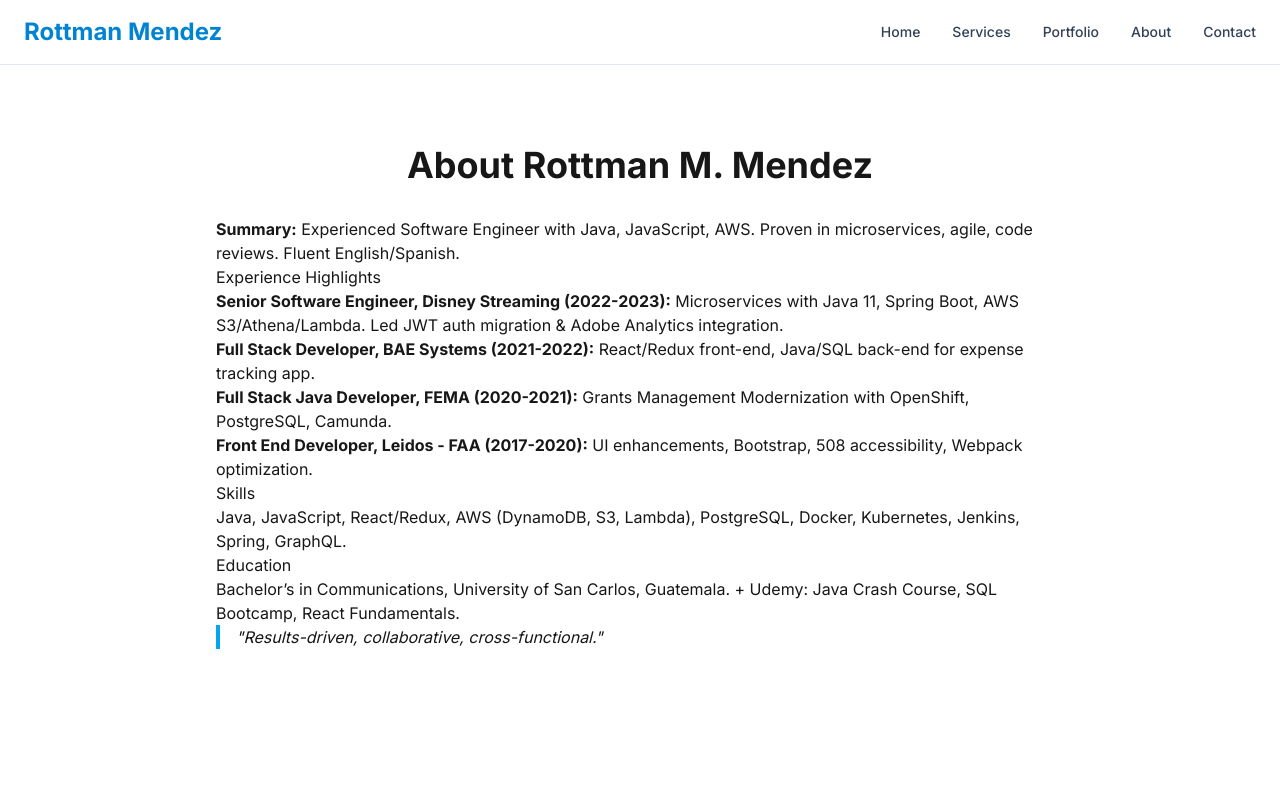
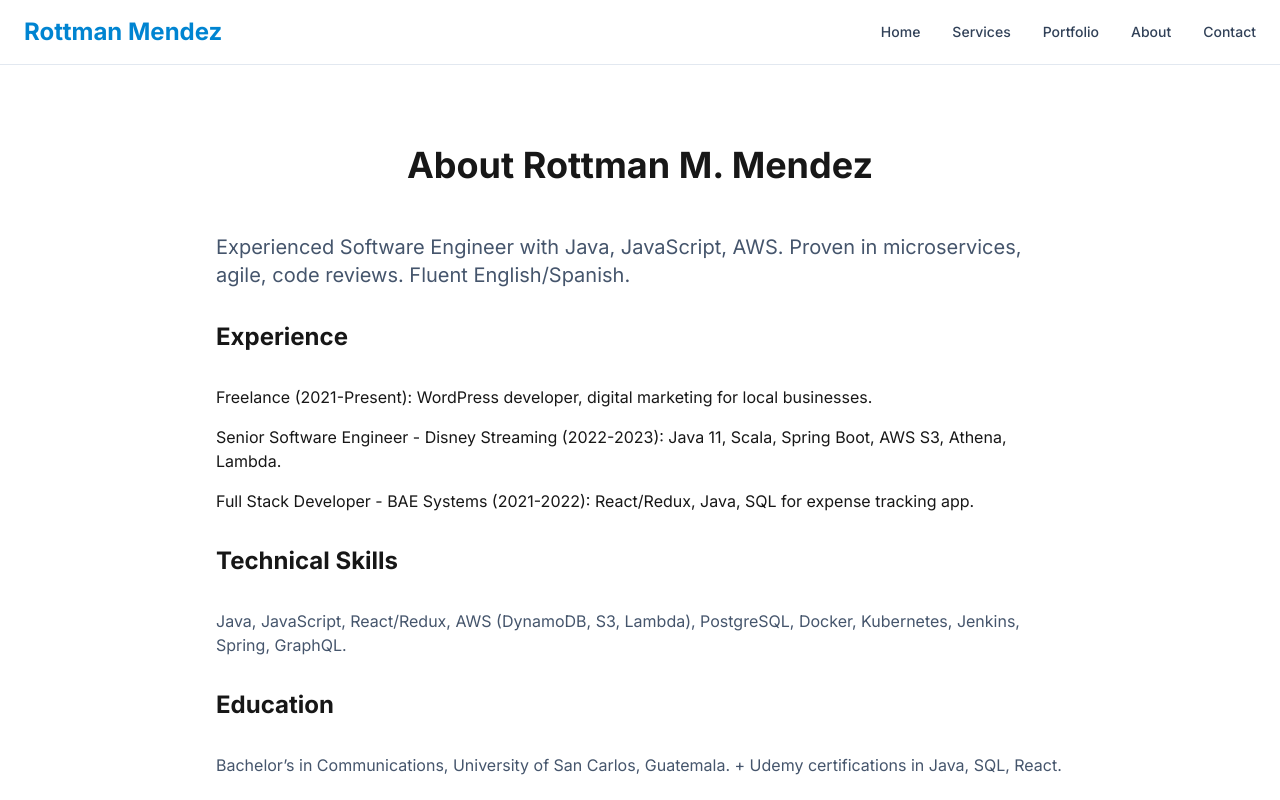
Before and after one commit to RottyM/rottym.com, a Next.js app: page /about in a window 1280 px wide. Shown: the top 800 px of the page. Built offline with nearby package versions, Linux system fonts and the light colour scheme.

Commit message:
FINAL: Remove all shadcn/ui - 100% Tailwind-8

```diff
--- a/src/app/about/page.tsx
+++ b/src/app/about/page.tsx
@@ -1,29 +1,22 @@
+// src/app/about/page.tsx
 export default function About() {
   return (
     <section className="py-20 px-6 max-w-4xl mx-auto space-y-8">
-      <h1 className="text-4xl font-bold text-center">About Rottman M. Mendez</h1>
-      <div className="prose max-w-none">
-        <p><strong>Summary:</strong> Experienced Software Engineer with Java, JavaScript, AWS. Proven in microservices, agile, code reviews. Fluent English/Spanish.</p>
+      <h1 className="text-4xl font-bold text-center mb-12">About Rottman M. Mendez</h1>
+      <p className="text-xl text-slate-600">Experienced Software Engineer with Java, JavaScript, AWS. Proven in microservices, agile, code reviews. Fluent English/Spanish.</p>
 
-        <h2>Experience Highlights</h2>
-        <ul>
-          <li><strong>Senior Software Engineer, Disney Streaming (2022-2023):</strong> Microservices with Java 11, Spring Boot, AWS S3/Athena/Lambda. Led JWT auth migration & Adobe Analytics integration.</li>
-          <li><strong>Full Stack Developer, BAE Systems (2021-2022):</strong> React/Redux front-end, Java/SQL back-end for expense tracking app.</li>
-          <li><strong>Full Stack Java Developer, FEMA (2020-2021):</strong> Grants Management Modernization with OpenShift, PostgreSQL, Camunda.</li>
-          <li><strong>Front End Developer, Leidos - FAA (2017-2020):</strong> UI enhancements, Bootstrap, 508 accessibility, Webpack optimization.</li>
-          {/* Add more from PDF */}
-        </ul>
+      <h2 className="text-2xl font-bold">Experience</h2>
+      <ul className="space-y-4">
+        <li>Freelance (2021-Present): WordPress developer, digital marketing for local businesses.</li>
+        <li>Senior Software Engineer - Disney Streaming (2022-2023): Java 11, Scala, Spring Boot, AWS S3, Athena, Lambda.</li>
+        <li>Full Stack Developer - BAE Systems (2021-2022): React/Redux, Java, SQL for expense tracking app.</li>
+      </ul>
 
-        <h2>Skills</h2>
-        <p>Java, JavaScript, React/Redux, AWS (DynamoDB, S3, Lambda), PostgreSQL, Docker, Kubernetes, Jenkins, Spring, GraphQL.</p>
+      <h2 className="text-2xl font-bold">Technical Skills</h2>
+      <p className="text-slate-600">Java, JavaScript, React/Redux, AWS (DynamoDB, S3, Lambda), PostgreSQL, Docker, Kubernetes, Jenkins, Spring, GraphQL.</p>
 
-        <h2>Education</h2>
-        <p>Bachelor’s in Communications, University of San Carlos, Guatemala. + Udemy: Java Crash Course, SQL Bootcamp, React Fundamentals.</p>
-
-        <blockquote className="border-l-4 border-sky-500 pl-4 italic">
-          "Results-driven, collaborative, cross-functional."
-        </blockquote>
-      </div>
+      <h2 className="text-2xl font-bold">Education</h2>
+      <p className="text-slate-600">Bachelor’s in Communications, University of San Carlos, Guatemala. + Udemy certifications in Java, SQL, React.</p>
     </section>
   );
 }
```
